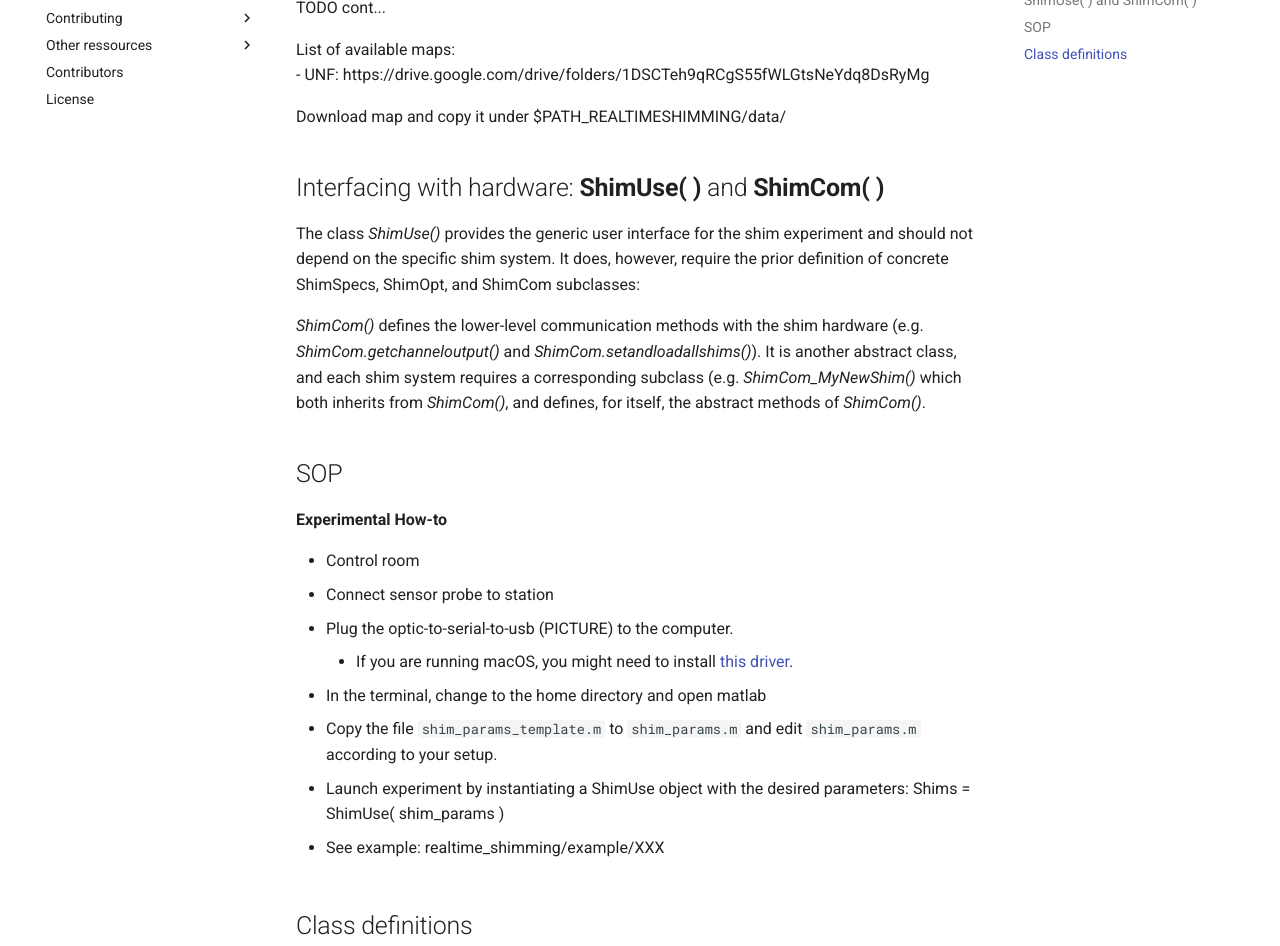
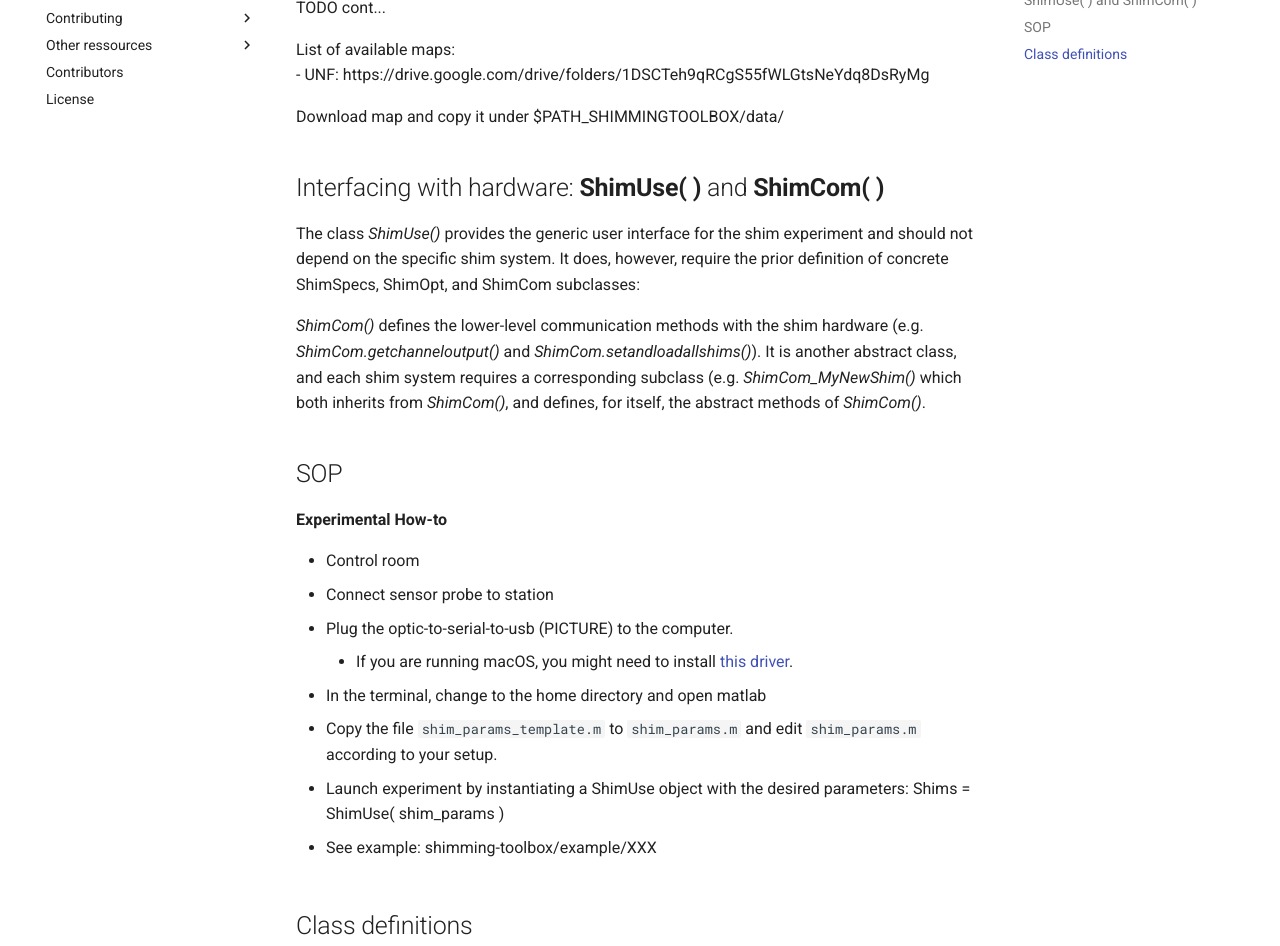
Before and after one commit to shimming-toolbox/shimming-toolbox.org, an MkDocs documentation site: the page built from docs/getting_started.md, in a window 1280 px wide and 1400 px high, scrolled down 824 px. Shown: the part 171-1117 px from the top of the window. Built offline with MkDocs 1.6.1 and Material for MkDocs 9.7.7, drawn with Linux system fonts in a browser that asks for light colours; comment, search, counter and statistics services are not loaded.

Commit message:
Updated description

```diff
--- a/docs/getting_started.md
+++ b/docs/getting_started.md
@@ -28,7 +28,7 @@ TODO cont...
 List of available maps:
 - UNF: https://drive.google.com/drive/folders/1DSCTeh9qRCgS55fWLGtsNeYdq8DsRyMg
 
-Download map and copy it under $PATH_REALTIMESHIMMING/data/
+Download map and copy it under $PATH_SHIMMINGTOOLBOX/data/
 
 ## Interfacing with hardware: **ShimUse( )** and **ShimCom( )**
 
@@ -47,7 +47,7 @@ The class *ShimUse()* provides the generic user interface for the shim experimen
   - Copy the file `shim_params_template.m` to `shim_params.m` and edit `shim_params.m` according to your setup.
   - Launch experiment by instantiating a ShimUse object with the desired parameters: Shims = ShimUse( shim_params )
 
-- See example: realtime_shimming/example/XXX
+- See example: shimming-toolbox/example/XXX
 
 ## Class definitions
 
@@ -58,4 +58,4 @@ Other classes pertaining to shimming:
 *Dynamic tracking of resonance offsets (for now: only subject respiration vis-a-vis the respiratory probe...).*
 
 For the documentation, in the Matlab command prompt type:
-	doc [class name]
+    doc [class name]
```
